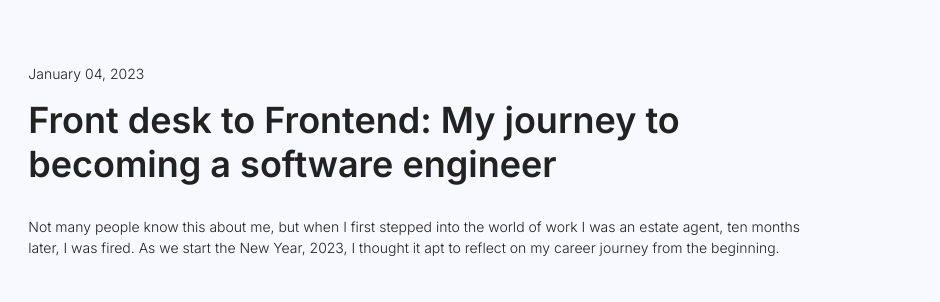
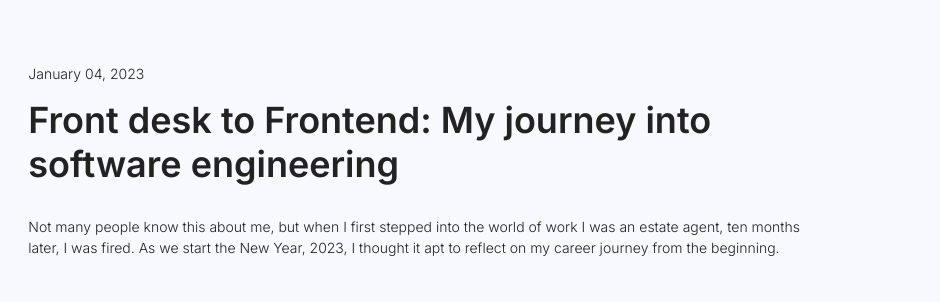
Before and after one commit to rug1/rug1.github.io, a Gatsby site: page /blog in a window 1280 px wide. Shown: the part 208-510 px from the top of the page, 340-1280 px from the left. Built offline with nearby package versions, Linux system fonts and the light colour scheme; Gatsby itself is replaced by a stand-in of ours.

Commit message:
update blog title

```diff
--- a/src/config/blog.js
+++ b/src/config/blog.js
@@ -8,7 +8,7 @@ export const blogPosts = [
     isFeatured: false,
     isHero: true,
     link: '/blog/frontdesk-to-frontend',
-    title: 'Front desk to Frontend: My journey to becoming a software engineer',
+    title: 'Front desk to Frontend: My journey into software engineering',
     description: 'Not many people know this about me, but when I first stepped into the world of work I was an estate agent, ten months later, I was fired. As we start the New Year, 2023, I thought it apt to reflect on my career journey from the beginning.'
   },
   {
```
